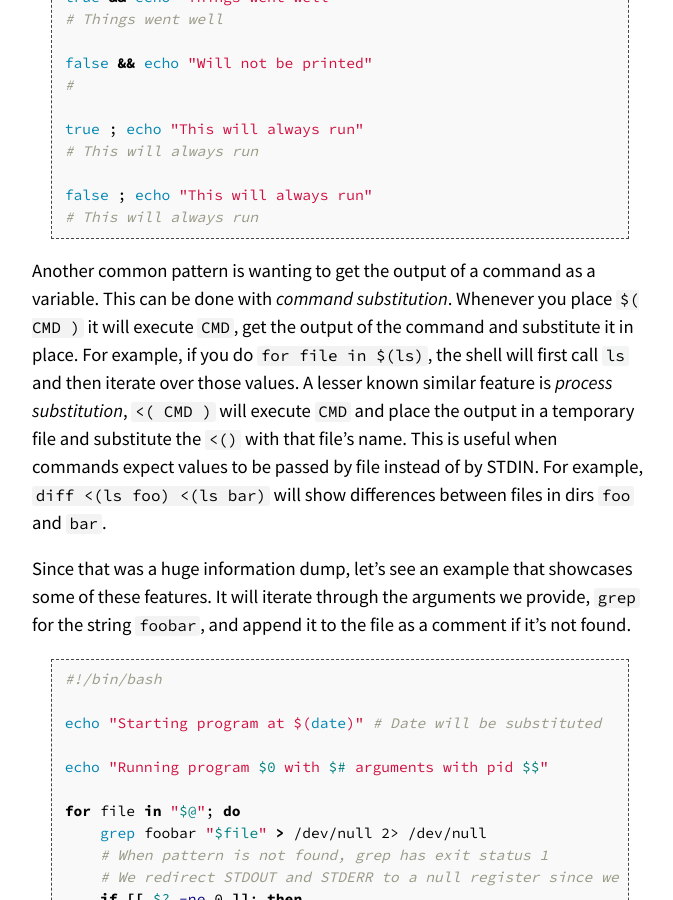
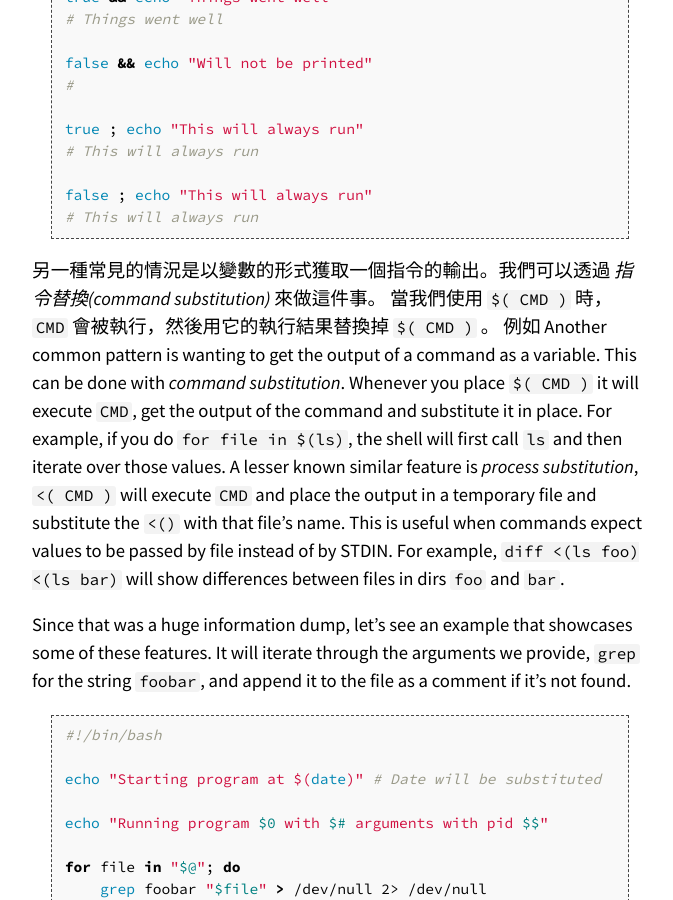
Before and after one commit to missing-semester-zh-Hant/missing-semester-zh-Hant.github.io, a Jekyll site: the page built from _2020/shell-tools.md, in a window 1280 px wide and 900 px high, scrolled down 2307 px. Shown: the whole window, without its empty margins (300-973 px from the left). Built offline with Jekyll 4.4.1, drawn with Linux system fonts in a browser that asks for light colours.

Commit message:
update translation

```diff
--- a/_2020/shell-tools.md
+++ b/_2020/shell-tools.md
@@ -125,6 +125,9 @@ false ; echo "This will always run"
 Whenever you place `$( CMD )` it will execute `CMD`, get the output of the command and substitute it in place.
 For example, if you do `for file in $(ls)`, the shell will first call `ls` and then iterate over those values.
 A lesser known similar feature is _process substitution_, `<( CMD )` will execute `CMD` and place the output in a temporary file and substitute the `<()` with that file's name. This is useful when commands expect values to be passed by file instead of by STDIN. For example, `diff <(ls foo) <(ls bar)` will show differences between files in dirs  `foo` and `bar`. -->
+另一種常見的情況是以變數的形式獲取一個指令的輸出。我們可以透過 _指令替換(command substitution)_ 來做這件事。
+當我們使用 `$( CMD )` 時， `CMD` 會被執行，然後用它的執行結果替換掉 `$( CMD )` 。
+例如
 Another common pattern is wanting to get the output of a command as a variable. This can be done with _command substitution_.
 Whenever you place `$( CMD )` it will execute `CMD`, get the output of the command and substitute it in place.
 For example, if you do `for file in $(ls)`, the shell will first call `ls` and then iterate over those values.
```
